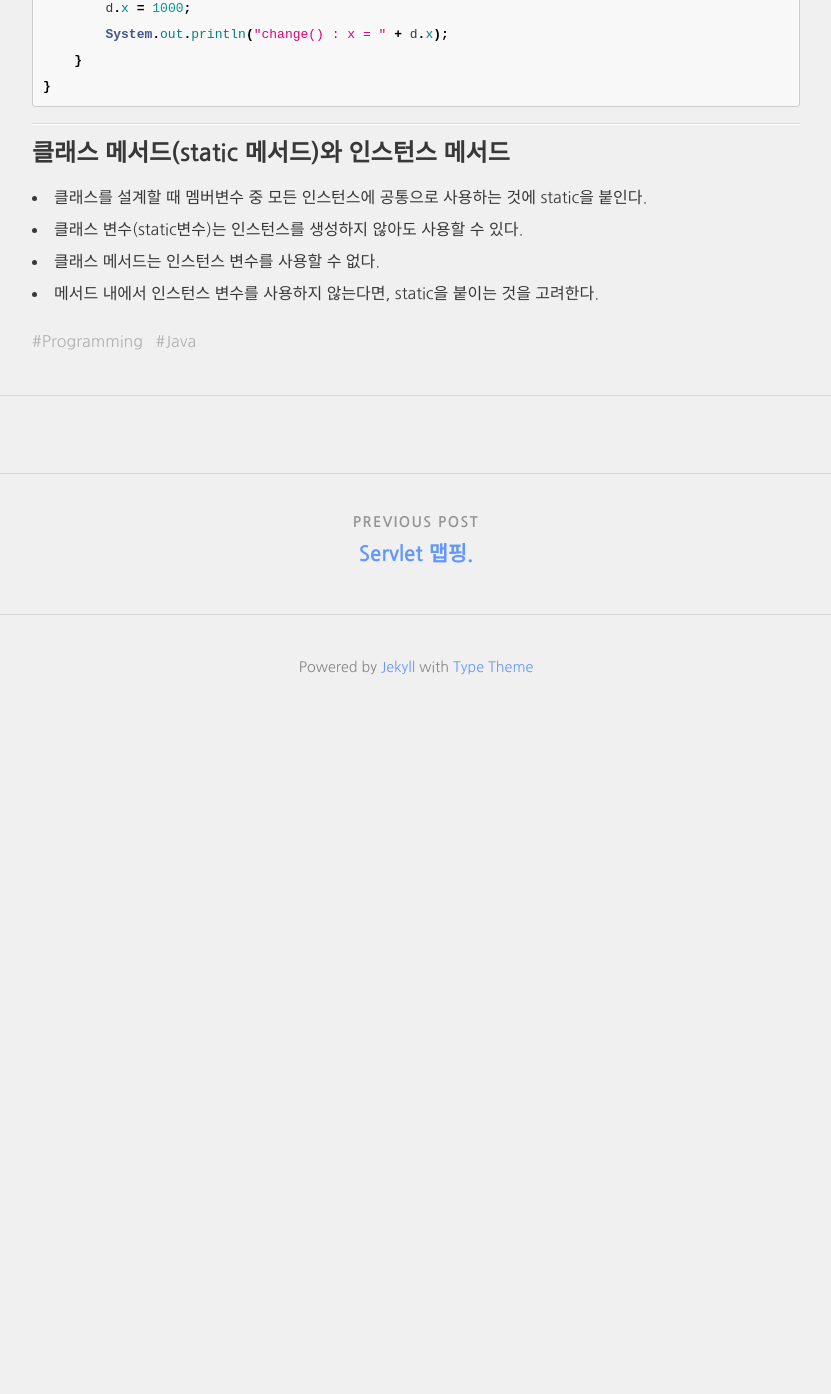
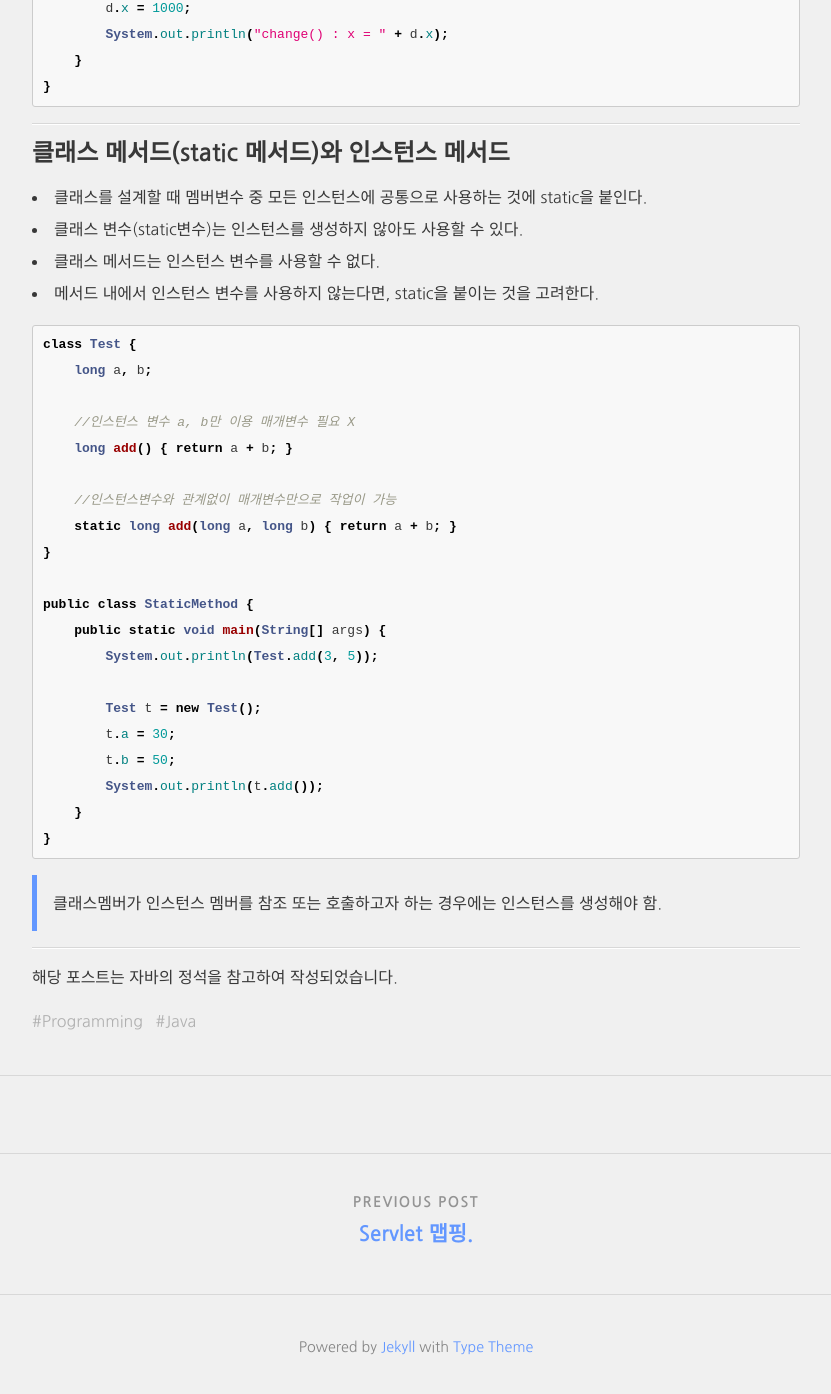
Before and after one commit to 0n1dev/React, a Jekyll site: the page built from _posts/Programming_Java/2020-03-09-java-1.md, in a window 1280 px wide and 1400 px high, scrolled down 5330 px. Shown: the top 1394 px of the window, without its empty margins (224-1055 px from the left). Built offline with Jekyll 4.4.1, drawn with Linux system fonts in a browser that asks for light colours; nearby versions of some CDN libraries; comment, search, counter and statistics services are not loaded; before the commit the page ends 6050 px from its top, so only the background shows below that.

Commit message:
포스트 완료

````diff
--- a/_posts/Programming_Java/2020-03-09-java-1.md
+++ b/_posts/Programming_Java/2020-03-09-java-1.md
@@ -230,3 +230,32 @@ public class ReferenceParam {
 - 클래스 변수(static변수)는 인스턴스를 생성하지 않아도 사용할 수 있다.
 - 클래스 메서드는 인스턴스 변수를 사용할 수 없다.
 - 메서드 내에서 인스턴스 변수를 사용하지 않는다면, static을 붙이는 것을 고려한다.
+
+```java
+class Test {
+    long a, b;
+
+    //인스턴스 변수 a, b만 이용 매개변수 필요 X
+    long add() { return a + b; }
+
+    //인스턴스변수와 관계없이 매개변수만으로 작업이 가능
+    static long add(long a, long b) { return a + b; }
+}
+
+public class StaticMethod {
+    public static void main(String[] args) {
+        System.out.println(Test.add(3, 5));
+
+        Test t = new Test();
+        t.a = 30;
+        t.b = 50;
+        System.out.println(t.add());
+    }
+}
+```
+
+> 클래스멤버가 인스턴스 멤버를 참조 또는 호출하고자 하는 경우에는 인스턴스를 생성해야 함.
+
+---
+
+해당 포스트는 자바의 정석을 참고하여 작성되었습니다.
````
